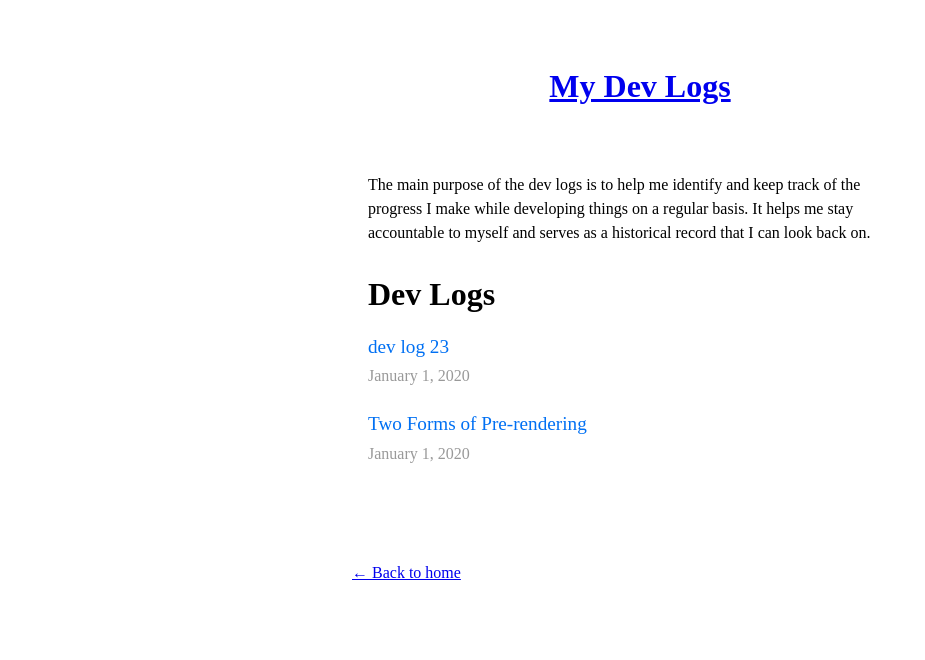
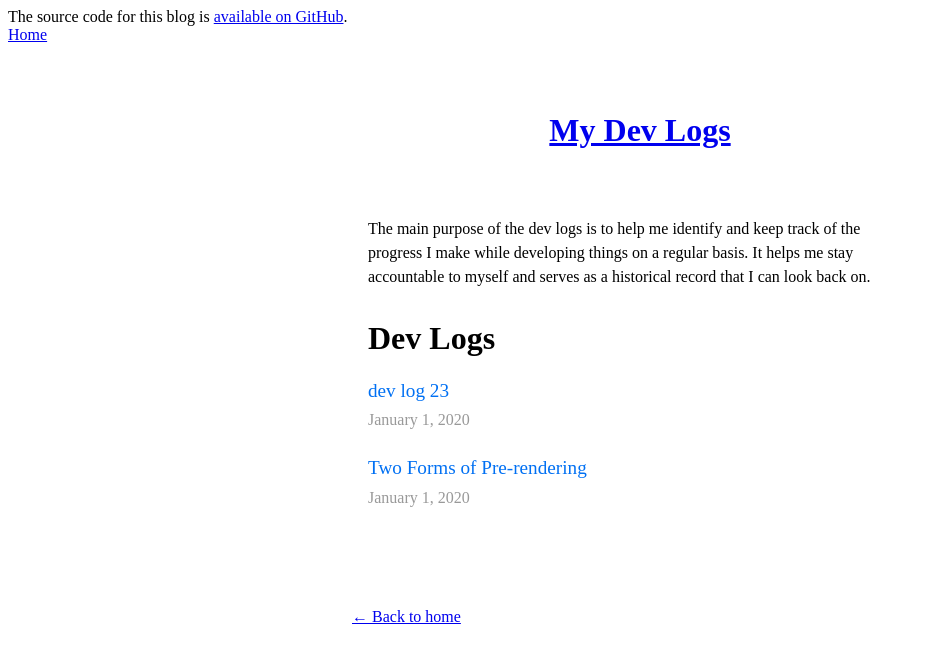
Before and after one commit to harshitsinghai77/fictional-octo-funicular, a Next.js app: page /devlogs in a window 1280 px wide. Shown: the top 660 px of the page, without its empty margins (0-925 px from the left). Built offline with nearby package versions, Linux system fonts and the light colour scheme.

Commit message:
Added better alert support and routing

```diff
--- a/components/alert.js
+++ b/components/alert.js
@@ -2,7 +2,7 @@ import Link from "next/link";
 import Container from "./container";
 import cn from "classnames";
 
-export default function Alert({ preview }) {
+export default function Alert({ preview, home }) {
   return (
     <div
       className={cn("border-b", {
@@ -38,8 +38,8 @@ export default function Alert({ preview }) {
                   .
                 </div>
                 <div>
-                  <Link href="/devlogs">
-                    <a>My daily logs</a>
+                  <Link href={home ? "/devlogs" : "/"}>
+                    <a>{home ? "My daily logs" : "Home"}</a>
                   </Link>
                 </div>
               </div>
--- a/components/devlogsLayout.js
+++ b/components/devlogsLayout.js
@@ -1,10 +1,13 @@
 import Link from "next/link";
 import SEO from "./seo";
+import Alert from "./alert";
 import styles from "../styles/layout.module.css";
 import utilStyles from "../styles/utils.module.css";
 
 export default function DevLogsLayout({ children, home }) {
   return (
+    <>
+      <Alert preview={false} home={false} />
       <div className={styles.container}>
         <SEO title="Devlogs" />
         <div className={styles.header}>
@@ -33,5 +36,6 @@ export default function DevLogsLayout({ children, home }) {
           </div>
         )}
       </div>
+    </>
   );
 }
--- a/components/layout.js
+++ b/components/layout.js
@@ -7,7 +7,7 @@ export default function Layout({ preview, children }) {
     <>
       <Meta />
       <div className="min-h-screen">
-        <Alert preview={preview} />
+        <Alert preview={preview} home={true} />
         <main>{children}</main>
       </div>
       <Footer />
```
Lines whose indentation alone changed are shown as unchanged.
